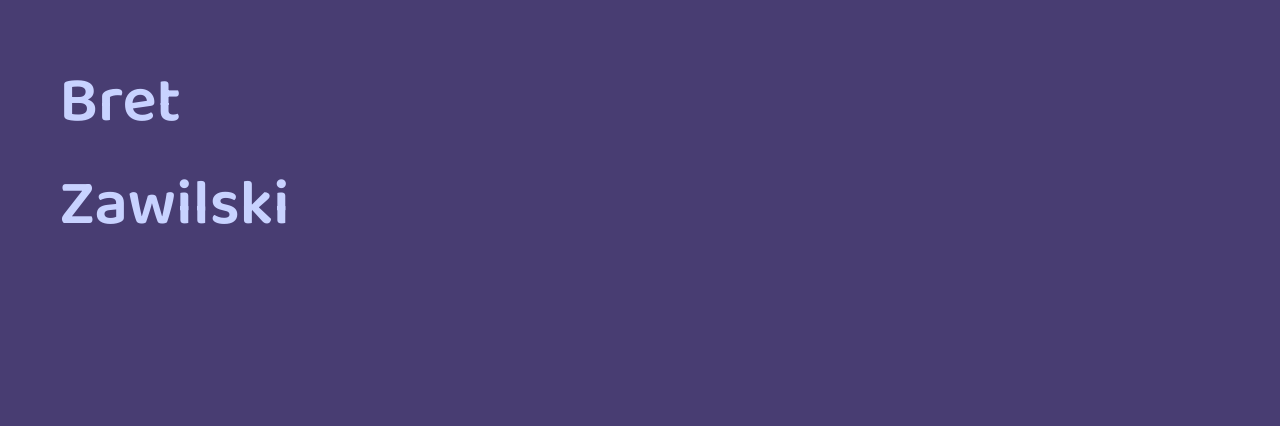
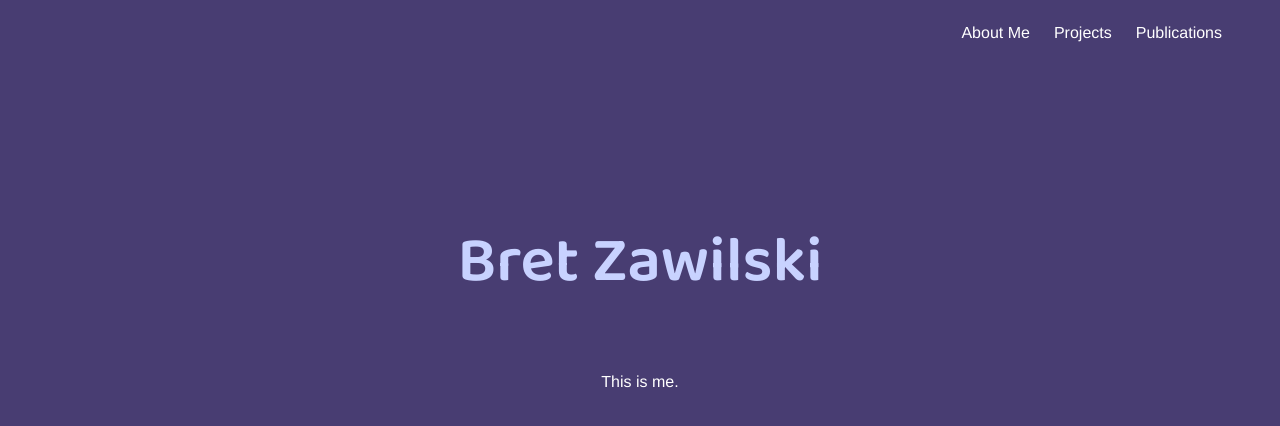
Before and after one commit to bretzawilski/zed, a plain HTML site: page index.html in a window 1280 px wide. Drawn offline with Linux system fonts and the light colour scheme.

Commit message:
Tweaks to CSS Grid

```diff
--- a/index.html
+++ b/index.html
@@ -9,12 +9,17 @@
   </head>
   <body>
     <header>
-
+      <div id='right-nav'>
+        <p>About Me</p>
+        <p>Projects</p>
+        <p>Publications</p>
+      </div>
     </header>
 
     <main>
       <div id="name">
         <h1>Bret Zawilski</h1>
+        <p>This is me.</p>
       </div>
     </main>
 
--- a/style.css
+++ b/style.css
@@ -1,11 +1,5 @@
-@import url('https://fonts.googleapis.com/css2?family=Baloo+2:wght@400;600&display=swap');
-
 html, body {
   background-color: rgb(72, 61, 114);
-  display: grid;
-  grid-template-columns: 20% 20% 20% 20% 20%;
-  width: 100%;
-  /* height: 100%; */
 
 }
 
@@ -15,16 +9,42 @@ h1 {
   font-size: 4rem;
 }
 
-main {
-  display: grid;
-  grid-column-start: 2;
-  grid-column-end: 5;
-  place-items: center;
+p {
+  font-family: 'Helvetica', sans-serif;
+  color: white;
 }
 
-/* #name {
+header {
+  display: grid;
+  grid-template-columns: 20% auto 50px;
+  justify-items: end;
+}
+
+main {
+  width: 100%;
+  height: 20rem;
+  display: grid;
+  grid-template-columns: 20px auto 500px auto 20px;
+  grid-template-rows: 20px auto 100px auto 20px;
+}
+
+#name {
   display: grid;
   grid-column-start: 3;
-  grid-column-end: 5;
-  place-items: center;
-}  */
+  grid-row-start: 3;
+  justify-items: center;
+  align-items: center;
+}
+
+#name :hover {
+  color: red;
+}
+
+#right-nav {
+  display: flex;
+  grid-column-start: 2;
+}
+
+#right-nav p {
+  margin-left: 1.5rem;
+}
```
